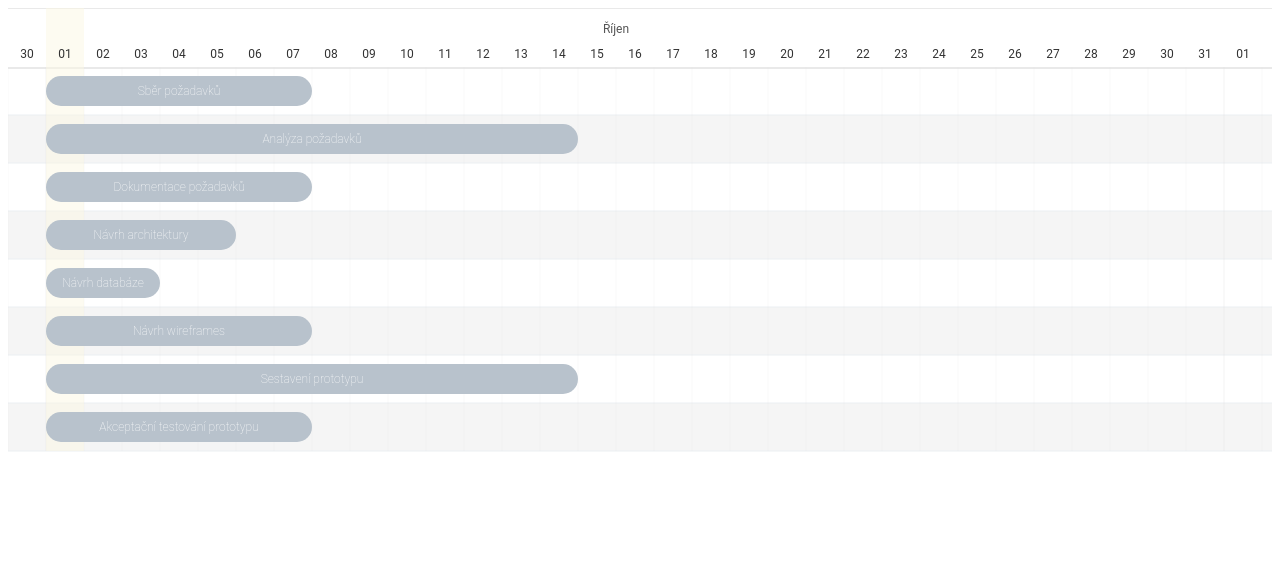
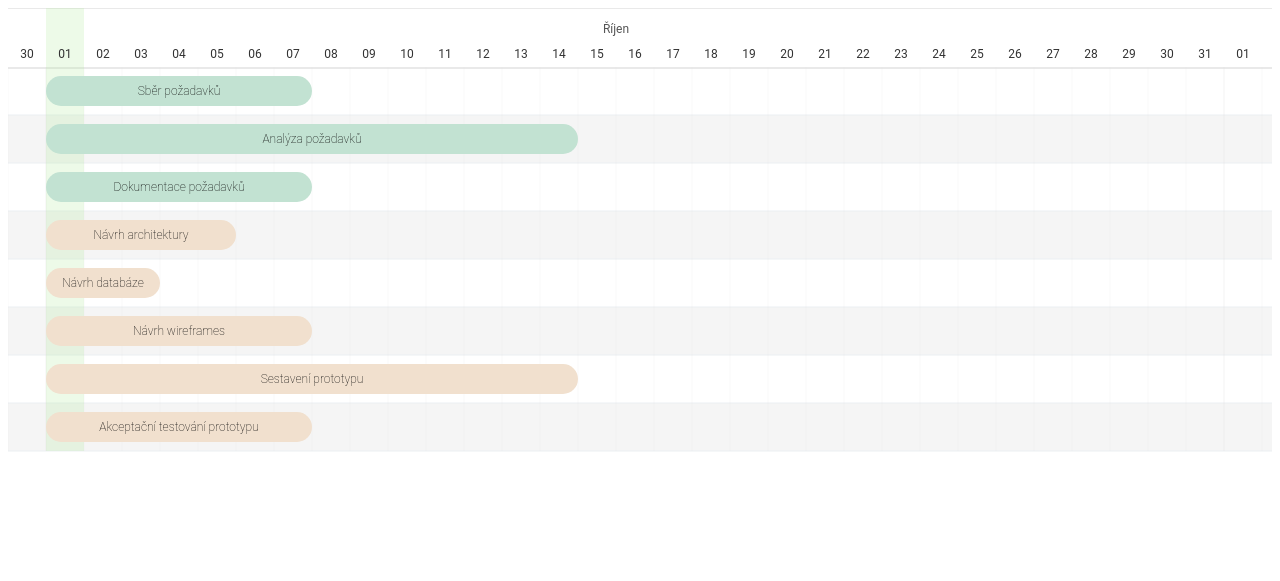
Before and after one commit to uhel97/gantt-chart, a website: page index.html in a window 1280 px wide. Drawn offline with Linux system fonts and the light colour scheme.

Commit message:
2. commit

```diff
--- a/index.html
+++ b/index.html
@@ -28,48 +28,56 @@
 			start: '2024-10-01',
 			end: '2024-10-07',
 			name: 'Sběr požadavků',
+			class: 'analyza',
 			id: "Task0"
 		},
 		{
 			start: '2024-10-01',
 			end: '2024-10-14',
 			name: 'Analýza požadavků',
+			class: 'analyza',
 			id: "Task1"
 		},
 		{
 			start: '2024-10-01',
 			end: '2024-10-07',
 			name: 'Dokumentace požadavků',
+			class: 'analyza',
 			id: "Task2"
 		},
 		{
 			start: '2024-10-01',
 			end: '2024-10-05',
 			name: 'Návrh architektury',
+			class: 'navrh',
 			id: "Task3"
 		},
 		{
 			start: '2024-10-01',
 			end: '2024-10-03',
 			name: 'Návrh databáze',
+			class: 'navrh',
 			id: "Task4"
 		},
 		{
 			start: '2024-10-01',
 			end: '2024-10-07',
 			name: 'Návrh wireframes',
+			class: 'navrh',
 			id: "Task5"
 		},
 		{
 			start: '2024-10-01',
 			end: '2024-10-14',
 			name: 'Sestavení prototypu',
+			class: 'navrh',
 			id: "Task6"
 		},
 		{
 			start: '2024-10-01',
 			end: '2024-10-07',
 			name: 'Akceptační testování prototypu',
+			class: 'navrh',
 			id: "Task7"
 		}
 	]
```
Also changed, not shown: dist/frappe-gantt.css, dist/frappe-gantt.js.
